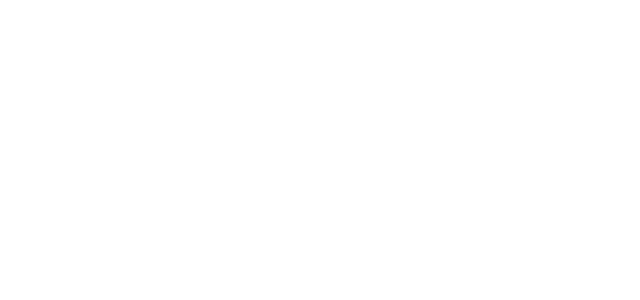
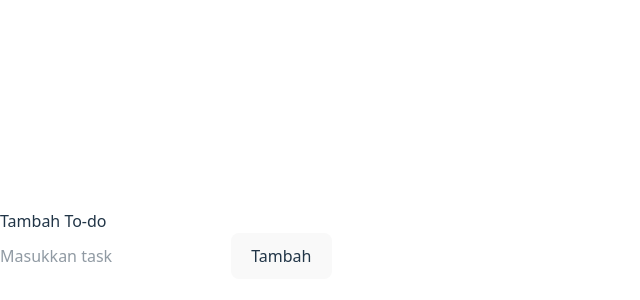
Before and after one commit to Kaluna7/ToDo-List, a React (Vite) app: page /addtask in a window 1280 px wide. Before the commit this address had no page. Shown: the part 156-456 px from the top of the page, without its empty margins (0-640 px from the left). Built offline with nearby package versions, Linux system fonts and the light colour scheme; a web font is replaced by a local one.

Commit message:
Working on AddTask.jsx & The Back-end

```diff
--- a/src/App.jsx
+++ b/src/App.jsx
@@ -3,6 +3,7 @@
 import { BrowserRouter as Router, Routes, Route } from "react-router-dom";
 import SignUp from "./Page/SignUp";
 import Home from "./Page/Home";
+import AddTask from "./Component/NewTask/AddTask";
 
 export default function App() {
   return (
@@ -12,6 +13,8 @@
         <Route path="/login" element={<Login />} />
         <Route path="/signup" element={<SignUp />} />
         <Route path="/home" element={<Home />} />
+        <Route path="/addtask" element={<AddTask/>}/>
+
       </Routes>
     </Router>
   );
--- a/src/Component/NewTask.jsx
+++ b/src/Component/NewTask.jsx
@@ -1,10 +1,17 @@
+import { useNavigate } from "react-router-dom";
 export default function NewTask() {
+  const navigate = useNavigate();
+
+  function addNewTask(){
+    navigate('/addtask')
+  }
+
   return (
     <div className="flex flex-col">
       <h1 className="mb-6">New Task</h1>
       <div className="border w-[980px] h-[618px] rounded-4xl p-6">
         <div className="">
-          <button style={{ background: "#76DE37" }} className="">
+          <button style={{ background: "#76DE37" }} className="" onClick={addNewTask}>
             ➕ Add new task
           </button>
         </div>
--- /dev/null
+++ b/src/Component/NewTask/AddTask.jsx
@@ -0,0 +1,39 @@
+import { useState } from "react";
+import axios from "axios";
+
+export default function AddTask() {
+  const [addTask, setAddTask] = useState("");
+
+  const handleNewTask = async (e) => {
+    e.preventDefault();
+
+    const email = localStorage.getItem("email");
+
+    try {
+      const res = await axios.post("http://localhost:5000/addtask", {
+        email,
+        title: addTask,
+      });
+
+      console.log("Task berhasil ditambahkan:", res.data);
+      setAddTask("");
+    } catch (err) {
+      console.error("Gagal menambahkan task", err);
+    }
+  };
+
+  return (
+    <div>
+      <h2>Tambah To-do</h2>
+      <form onSubmit={handleNewTask}>
+        <input
+          type="text"
+          placeholder="Masukkan task"
+          value={addTask}
+          onChange={(e) => setAddTask(e.target.value)}
+        />
+        <button type="submit">Tambah</button>
+      </form>
+    </div>
+  );
+}
```
Also changed, not shown: 1 other file (tests, documents, lock files or other folders).
